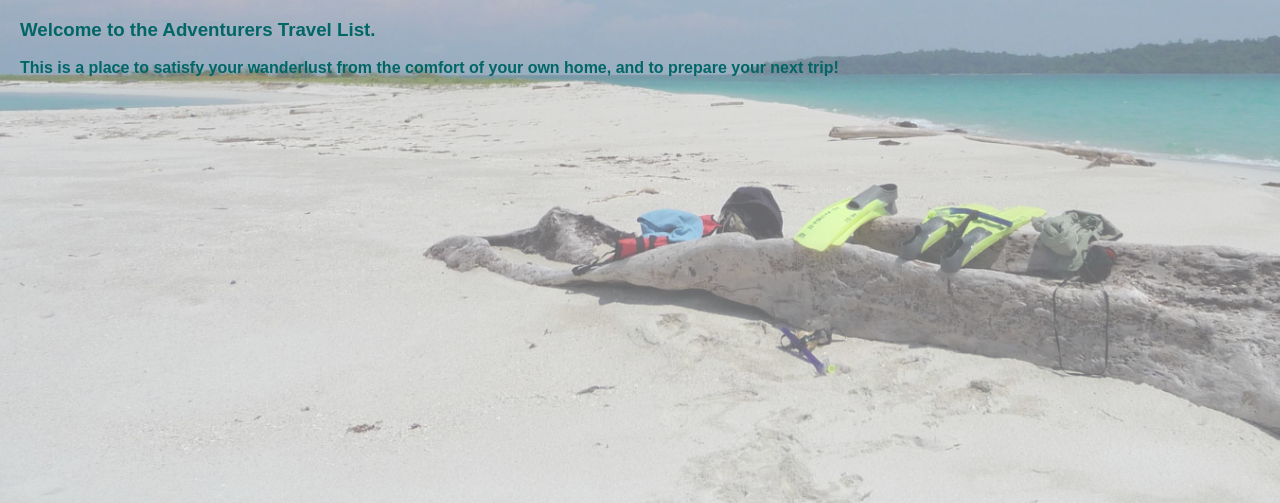
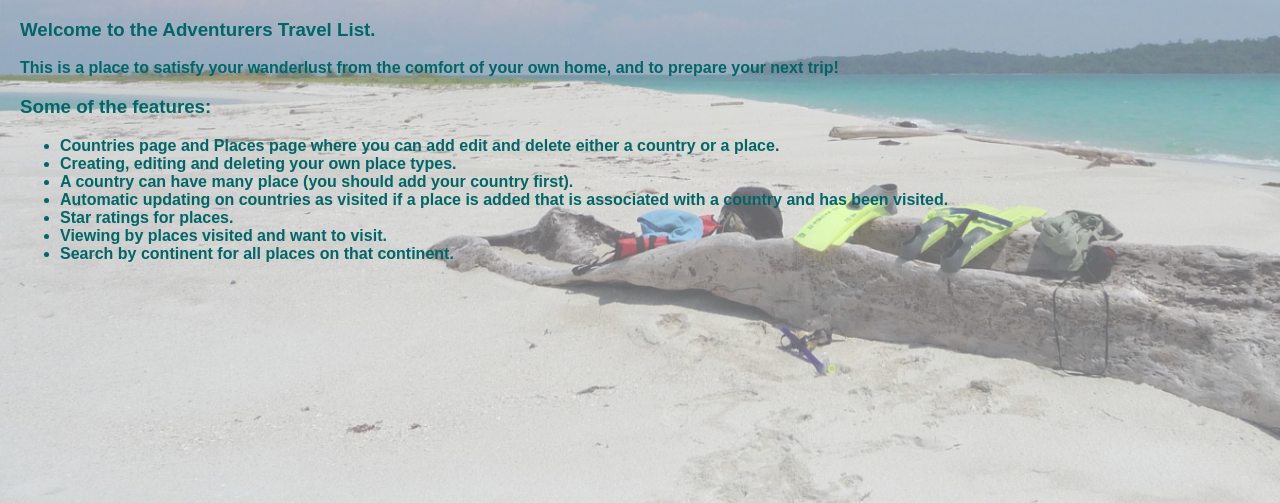
Before and after one commit to LucySaluki/adventurers_app, a Flask app: page / in a window 1280 px wide. Shown: the part 178-681 px from the top of the page. Run offline with Flask 2, Linux system fonts and the light colour scheme.

Commit message:
Added final features list to landing page

```diff
--- a/templates/index.html
+++ b/templates/index.html
@@ -4,4 +4,15 @@
 <h3>Welcome to the Adventurers Travel List.</h3>
 <p>This is a place to satisfy your wanderlust from the comfort of your own home, and to prepare your next trip!</p>
 
+<h3>Some of the features:</h3>
+
+<ul>
+  <li>Countries page and Places page where you can add edit and delete either a country or a place.</li>
+  <li>Creating, editing and deleting your own place types.</li>
+  <li>A country can have many place (you should add your country first).</li>
+  <li>Automatic updating on countries as visited if a place is added that is associated with a country and has been visited.</li>
+  <li>Star ratings for places.</li>
+  <li>Viewing by places visited and want to visit.</li>
+  <li>Search by continent for all places on that continent.</li>
+</ul>
 {% endblock %}
```
